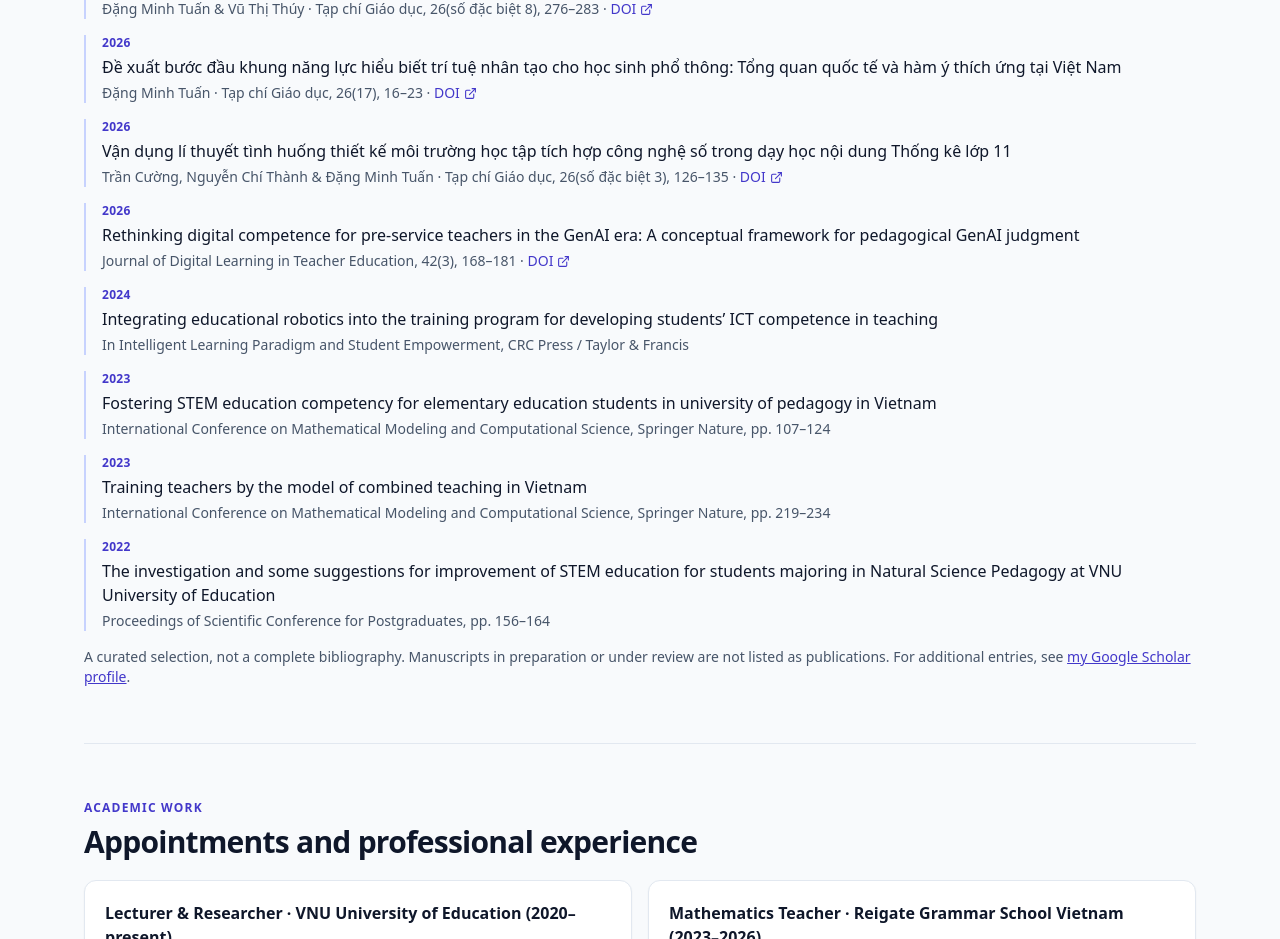
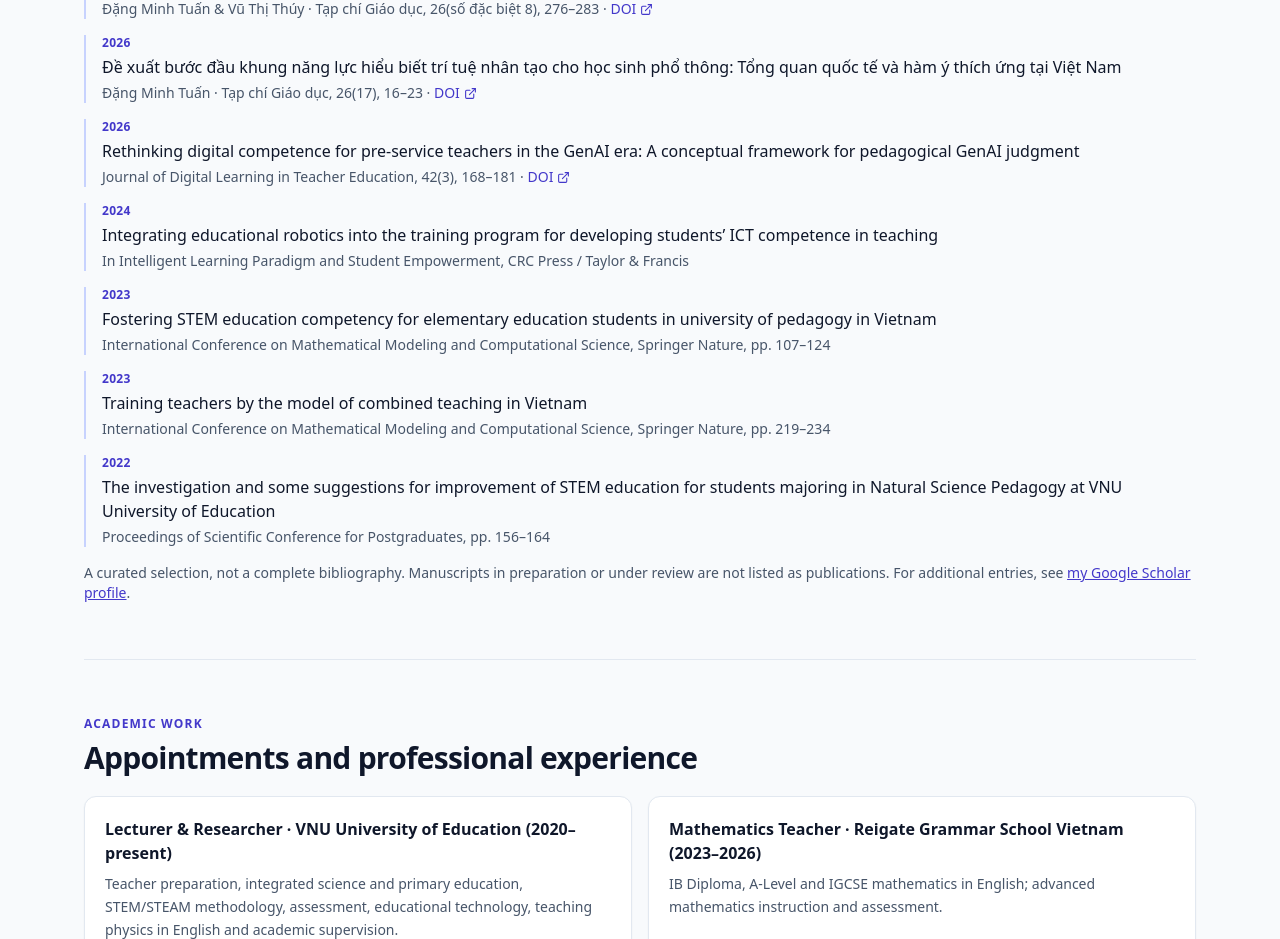
Before and after one commit to Diavn/about, a React (Vite) app: page / in a window 1280 px wide. Shown: the part 2770-3709 px from the top of the page. Built offline with nearby package versions, Linux system fonts and the light colour scheme.

Commit message:
Remove statistics grade 11 article from selected publications

```diff
--- a/src/PersonalBrandPage.jsx
+++ b/src/PersonalBrandPage.jsx
@@ -4,7 +4,6 @@ import { Mail, Globe, MapPin, BookOpen, GraduationCap, ExternalLink, Microscope,
 const pubs = [
   ["2026", "Định hướng thiết kế hoạt động học tập với trí tuệ nhân tạo tạo sinh trong đào tạo giáo viên: Bảo toàn nỗ lực nhận thức, phán đoán sư phạm và liêm chính học thuật", "Đặng Minh Tuấn & Vũ Thị Thúy · Tạp chí Giáo dục, 26(số đặc biệt 8), 276–283", "https://tcgd.tapchigiaoduc.edu.vn/index.php/tapchi/article/view/6302"],
   ["2026", "Đề xuất bước đầu khung năng lực hiểu biết trí tuệ nhân tạo cho học sinh phổ thông: Tổng quan quốc tế và hàm ý thích ứng tại Việt Nam", "Đặng Minh Tuấn · Tạp chí Giáo dục, 26(17), 16–23", "https://tcgd.tapchigiaoduc.edu.vn/index.php/tapchi/article/view/6323"],
-  ["2026", "Vận dụng lí thuyết tình huống thiết kế môi trường học tập tích hợp công nghệ số trong dạy học nội dung Thống kê lớp 11", "Trần Cường, Nguyễn Chí Thành & Đặng Minh Tuấn · Tạp chí Giáo dục, 26(số đặc biệt 3), 126–135", "https://tcgd.tapchigiaoduc.edu.vn/index.php/tapchi/article/view/6072"],
   ["2026", "Rethinking digital competence for pre-service teachers in the GenAI era: A conceptual framework for pedagogical GenAI judgment", "Journal of Digital Learning in Teacher Education, 42(3), 168–181", "https://doi.org/10.1080/21532974.2026.2701010"],
   ["2024", "Integrating educational robotics into the training program for developing students’ ICT competence in teaching", "In Intelligent Learning Paradigm and Student Empowerment, CRC Press / Taylor & Francis", null],
   ["2023", "Fostering STEM education competency for elementary education students in university of pedagogy in Vietnam", "International Conference on Mathematical Modeling and Computational Science, Springer Nature, pp. 107–124", null],
```
